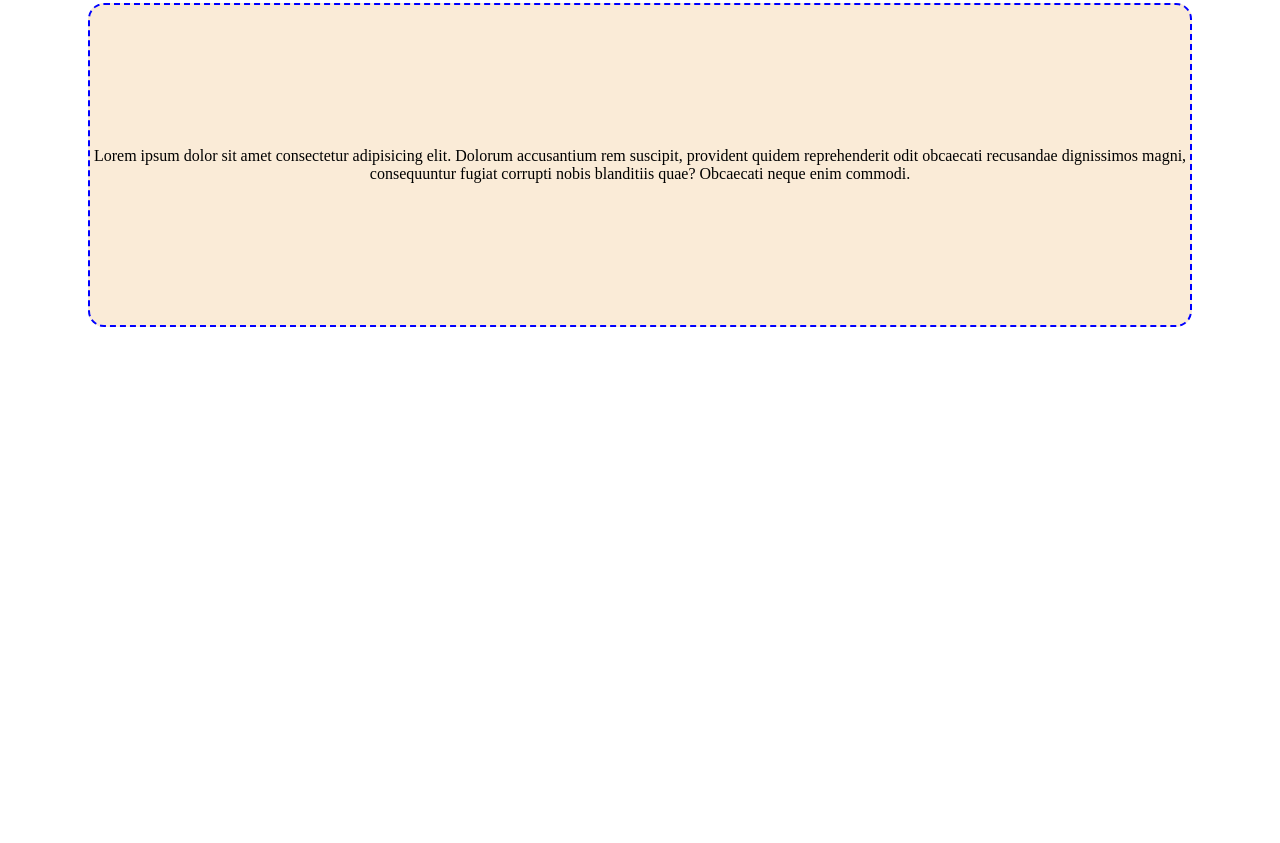
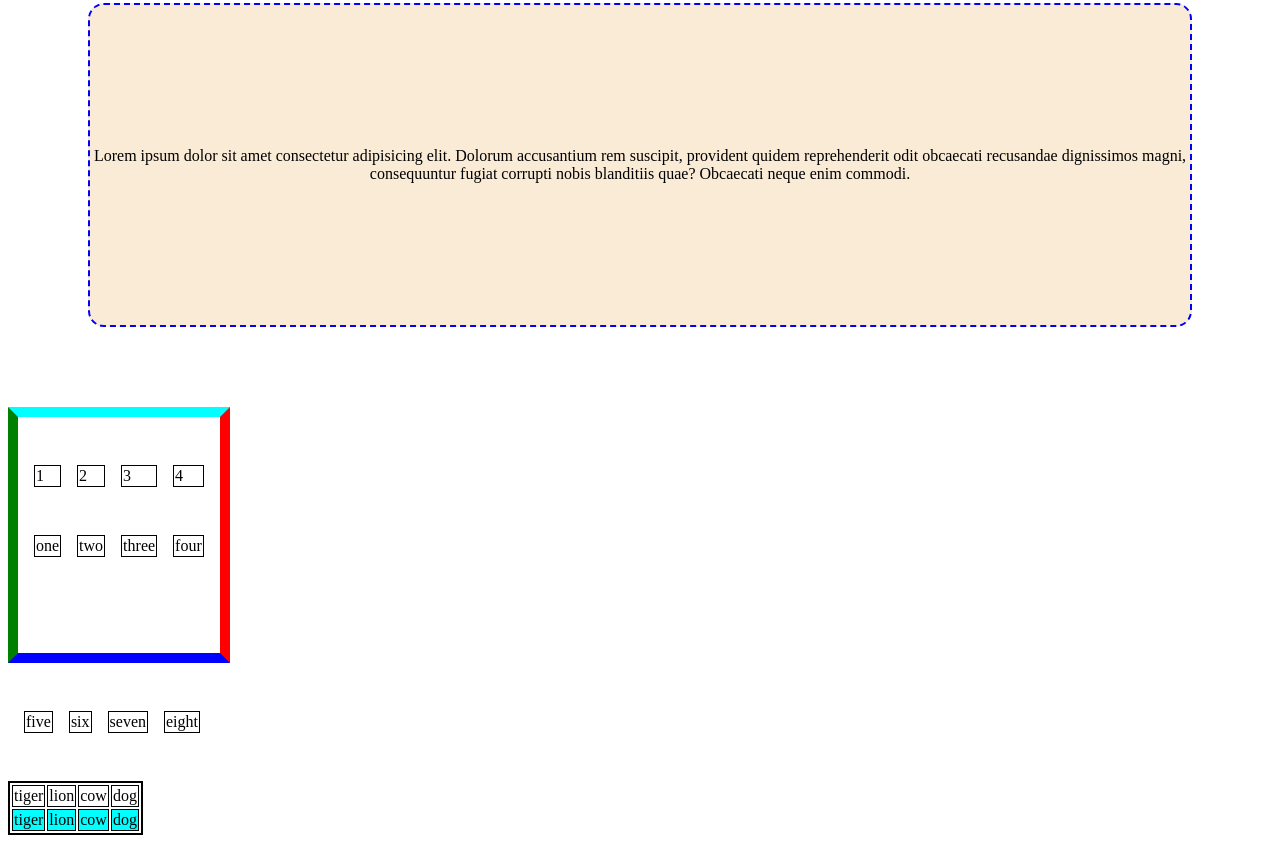
Before and after one commit to premdd230/web-development, a website: page public/page4.html in a window 1280 px wide. Shown: the part 2507-3350 px from the top of the page. Before the commit the page ends 2914 px from the top, so only its background shows below. Drawn offline with Linux system fonts and the light colour scheme.

Commit message:
apply border spacing and color to the table

```diff
--- a/public/page4.html
+++ b/public/page4.html
@@ -66,6 +66,32 @@
             align-items: center;
             justify-content: center;
         }
+        .table{
+            border-collapse: separate;
+            border-spacing: 1em 3rem;
+            border: 10px solid black;
+            border-color: aqua red blue green;
+        }
+        td{
+            border: 1px solid black;
+        }
+        .table1{
+            border-collapse: inherit;
+            border-spacing: 1em 3rem;
+        }
+
+        #animal{
+            border-collapse: separate;
+            border: 2px solid black;
+
+        }
+        #animal tr:nth-child(2){
+            background-color: aqua;
+        }
+        tr:hover{
+            background-color: aquamarine;
+        }
+
 
     </style>
 </head>
@@ -110,6 +136,53 @@
         Lorem ipsum dolor sit amet consectetur adipisicing elit. Dolorum accusantium rem suscipit, provident quidem reprehenderit odit obcaecati recusandae dignissimos magni, consequuntur fugiat corrupti nobis blanditiis quae? Obcaecati neque enim commodi.
     </div>
 
+    <table class="table">
+        <tr>
+            <td>1</td>
+            <td>2</td>
+            <td>3</td>
+            <td>4</td>
+        </tr>
+        <tr>
+            <td>one</td>
+            <td>two</td>
+            <td>three</td>
+            <td>four</td>
+        </tr>
+        <tr>
+            <table class="table1">
+        <!-- <tr>
+            <td>5</td>
+            <td>6</td>
+            <td>7</td>
+            <td>8</td>
+        </tr> -->
+        <tr>
+            <td>five</td>
+            <td>six</td>
+            <td>seven</td>
+            <td>eight</td>
+        </tr>
+    </table>
+        </tr>
+    </table>
+
+    <table id="animal">
+        <tr>
+            <td>tiger</td>
+            <td>lion</td>
+            <td>cow</td>
+            <td>dog</td>
+        </tr>
+        <tr>
+            <td>tiger</td>
+            <td>lion</td>
+            <td>cow</td>
+            <td>dog</td>
+        </tr>
+    </table>
+
+
 
 </body>
 </html>
```
